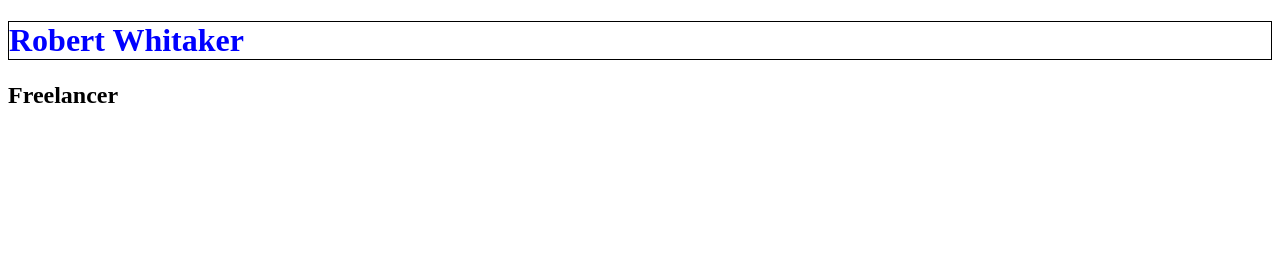
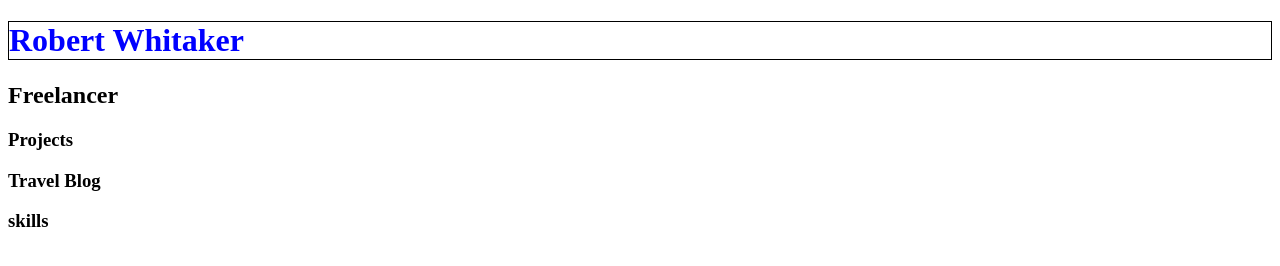
Before and after one commit to rasessenis/rasessenis.github.io, a plain HTML site: page index.html in a window 1280 px wide. Drawn offline with Linux system fonts and the light colour scheme.

Commit message:
new stuff

```diff
--- a/index.html
+++ b/index.html
@@ -4,6 +4,9 @@
 <link rel="stylesheet" type="text/css" href="style.css">
 <h1>Robert Whitaker</h1>
 <h2>Freelancer</h2>
+<h3>Projects</h3>
+<h3>Travel Blog</h3>
+<h3>skills</h3>
 </head>
 <body>
 </body>
```
